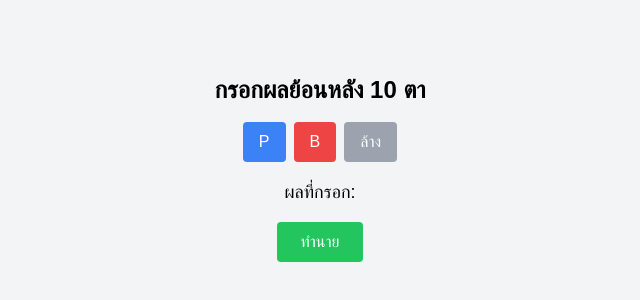
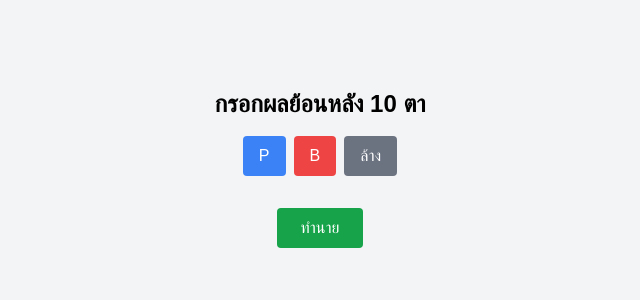
Before and after one commit to I3LOODZ/baccarat-predictor, a Next.js app: page / in a window 1280 px wide. Shown: the part 232-532 px from the top of the page, without its empty margins (320-960 px from the left). Built offline with nearby package versions, Linux system fonts and the light colour scheme.

Commit message:
Update page.tsx

```diff
--- a/app/page.tsx
+++ b/app/page.tsx
@@ -3,7 +3,8 @@ import { useState } from "react";
 
 export default function Home() {
   const [inputs, setInputs] = useState<string[]>([]);
-  const [result, setResult] = useState<string | null>(null);
+  const [prediction, setPrediction] = useState<string | null>(null);
+  const [next15, setNext15] = useState<string[]>([]);
 
   const handleAdd = (value: string) => {
     if (inputs.length < 10) {
@@ -13,32 +14,79 @@ export default function Home() {
 
   const handleClear = () => {
     setInputs([]);
-    setResult(null);
+    setPrediction(null);
+    setNext15([]);
+  };
+
+  const generateNext15 = (base: string) => {
+    const result: string[] = [];
+    for (let i = 0; i < 15; i++) {
+      const rand = Math.random();
+      if (base === "P") {
+        result.push(rand < 0.65 ? "P" : "B"); // เน้น P
+      } else {
+        result.push(rand < 0.65 ? "B" : "P"); // เน้น B
+      }
+    }
+    return result;
   };
 
   const handlePredict = () => {
     if (inputs.length === 10) {
-      // ตัวอย่างการประมวลผล: แค่รวมข้อความโชว์ก่อน
-      setResult(`คุณกรอก: ${inputs.join(" ")}`);
+      const countP = inputs.filter(i => i === "P").length;
+      const countB = inputs.filter(i => i === "B").length;
+
+      let guess = "";
+      if (countP > countB) guess = "P";
+      else if (countB > countP) guess = "B";
+      else guess = Math.random() < 0.5 ? "P" : "B";
+
+      setPrediction(`ทำนายตาถัดไป: ${guess}`);
+      const nextResults = generateNext15(guess);
+      setNext15(nextResults);
     } else {
-      setResult("กรุณากรอกให้ครบ 10 ตา");
+      setPrediction("กรุณากรอกให้ครบ 10 ตา");
+      setNext15([]);
     }
   };
 
   return (
     <main className="flex min-h-screen flex-col items-center justify-center p-4 bg-gray-100 text-center">
       <h1 className="text-2xl font-bold mb-4">กรอกผลย้อนหลัง 10 ตา</h1>
+
       <div className="flex gap-2 mb-4">
         <button onClick={() => handleAdd("P")} className="bg-blue-500 text-white px-4 py-2 rounded">P</button>
         <button onClick={() => handleAdd("B")} className="bg-red-500 text-white px-4 py-2 rounded">B</button>
-        <button onClick={handleClear} className="bg-gray-400 text-white px-4 py-2 rounded">ล้าง</button>
+        <button onClick={handleClear} className="bg-gray-500 text-white px-4 py-2 rounded">ล้าง</button>
       </div>
-      <div className="mb-4">
-        <p className="text-lg">ผลที่กรอก: {inputs.join(" ")}</p>
+
+      <div className="flex gap-2 justify-center mb-4">
+        {inputs.map((val, idx) => (
+          <div
+            key={idx}
+            className={`w-6 h-6 rounded-full ${val === "P" ? "bg-blue-600" : "bg-red-600"}`}
+          ></div>
+        ))}
       </div>
-      <button onClick={handlePredict} className="bg-green-500 text-white px-6 py-2 rounded">ทำนาย</button>
-      {result && (
-        <div className="mt-6 text-lg text-purple-700">{result}</div>
+
+      <button onClick={handlePredict} className="bg-green-600 text-white px-6 py-2 rounded">ทำนาย</button>
+
+      {prediction && (
+        <div className="mt-6 text-lg font-semibold text-purple-700">{prediction}</div>
+      )}
+
+      {next15.length > 0 && (
+        <div className="mt-4">
+          <p className="text-lg font-medium mb-2">ผล 15 ตาถัดไป (จำลอง):</p>
+          <div className="flex gap-2 justify-center">
+            {next15.map((val, idx) => (
+              <div
+                key={idx}
+                className={`w-6 h-6 rounded-full ${val === "P" ? "bg-blue-600" : "bg-red-600"}`}
+              ></div>
+            ))}
+          </div>
+        </div>
       )}
     </main>
   );
```
